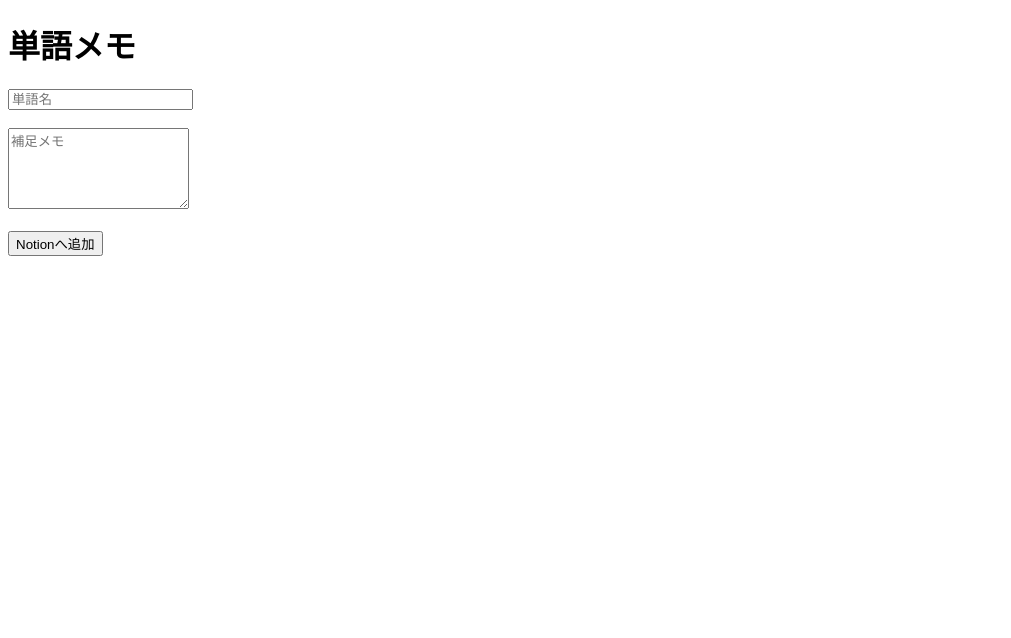
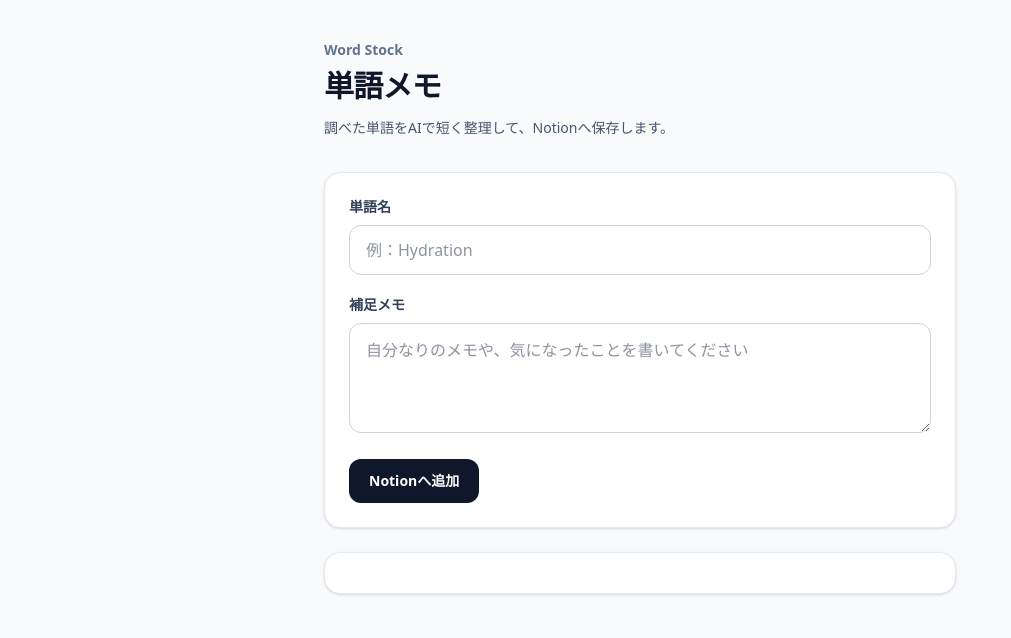
Before and after one commit to alicex/word-app, a website: page public/index.html in a window 1280 px wide. Shown: the whole page, without its empty margins (0-1011 px from the left). Drawn offline with Linux system fonts and the light colour scheme.

Commit message:
見た目

```diff
--- /dev/null
+++ b/public/css/input.css
@@ -0,0 +1 @@
+@import "tailwindcss";
--- a/public/index.html
+++ b/public/index.html
@@ -2,22 +2,62 @@
 <html lang="ja">
   <head>
     <meta charset="UTF-8">
+    <meta name="viewport" content="width=device-width, initial-scale=1.0">
     <title>単語メモ</title>
+    <link rel="stylesheet" href="/css/output.css">
   </head>
-  <body>
-    <h1>単語メモ</h1>
+  <body class="min-h-screen bg-slate-50 text-slate-800">
+    <main class="mx-auto max-w-2xl px-5 py-10">
+      <header class="mb-8">
+        <p class="mb-2 text-sm font-semibold text-slate-500">Word Stock</p>
+        <h1 class="text-3xl font-bold tracking-tight text-slate-900">単語メモ</h1>
+        <p class="mt-3 text-sm leading-6 text-slate-600">
+          調べた単語をAIで短く整理して、Notionへ保存します。
+        </p>
+      </header>
 
-    <input id="word" placeholder="単語名">
-    <br>
-    <br>
+      <section class="rounded-2xl border border-slate-200 bg-white p-6 shadow-sm">
+        <div class="space-y-5">
+          <div>
+            <label for="word" class="mb-2 block text-sm font-bold text-slate-700">
+              単語名
+            </label>
+            <input
+              id="word"
+              class="w-full rounded-xl border border-slate-300 bg-white px-4 py-3 text-base outline-none transition focus:border-slate-900 focus:ring-4 focus:ring-slate-100"
+              placeholder="例：Hydration"
+            >
+          </div>
 
-    <textarea id="memo" placeholder="補足メモ" rows="5"></textarea>
-    <br><br>
+          <div>
+            <label for="memo" class="mb-2 block text-sm font-bold text-slate-700">
+              補足メモ
+            </label>
+            <textarea
+              id="memo"
+              class="min-h-20 w-full resize-y rounded-xl border border-slate-300 bg-white px-4 py-3 text-base leading-7 outline-none transition focus:border-slate-900 focus:ring-4 focus:ring-slate-100"
+              placeholder="自分なりのメモや、気になったことを書いてください"
+              rows="3"
+            ></textarea>
+          </div>
 
-    <button id="submit">Notionへ追加</button>
+          <button
+            id="submit"
+            class="inline-flex items-center justify-center rounded-xl bg-slate-900 px-5 py-3 text-sm font-bold text-white transition hover:bg-slate-700 disabled:cursor-not-allowed disabled:opacity-50"
+          >
+            Notionへ追加
+          </button>
+        </div>
+      </section>
 
-    <p id="status"></p>
-    <pre id="result"></pre>
+      <section class="mt-6">
+        <p id="status" class="text-sm font-bold text-slate-600"></p>
+        <pre
+          id="result"
+          class="mt-3 whitespace-pre-wrap rounded-2xl border border-slate-200 bg-white p-5 text-sm leading-7 text-slate-700 shadow-sm"
+        ></pre>
+      </section>
+    </main>
 
     <script>
       document.getElementById('submit').addEventListener('click', async () => {
@@ -25,9 +65,11 @@
         const memo = document.getElementById('memo').value
         const status = document.getElementById('status')
         const result = document.getElementById('result')
+        const submit = document.getElementById('submit')
 
         status.textContent = '登録中...'
         result.textContent = ''
+        submit.disabled = true
 
         const response = await fetch('/api/words', {
           method: 'POST',
@@ -38,6 +80,8 @@
         })
 
         const data = await response.json()
+
+        submit.disabled = false
 
         if (!response.ok) {
           status.textContent = data.message || '失敗しました'
```
Also changed, not shown: package.json (+5 -2 lines), public/css/output.css (added), 1 other file.
